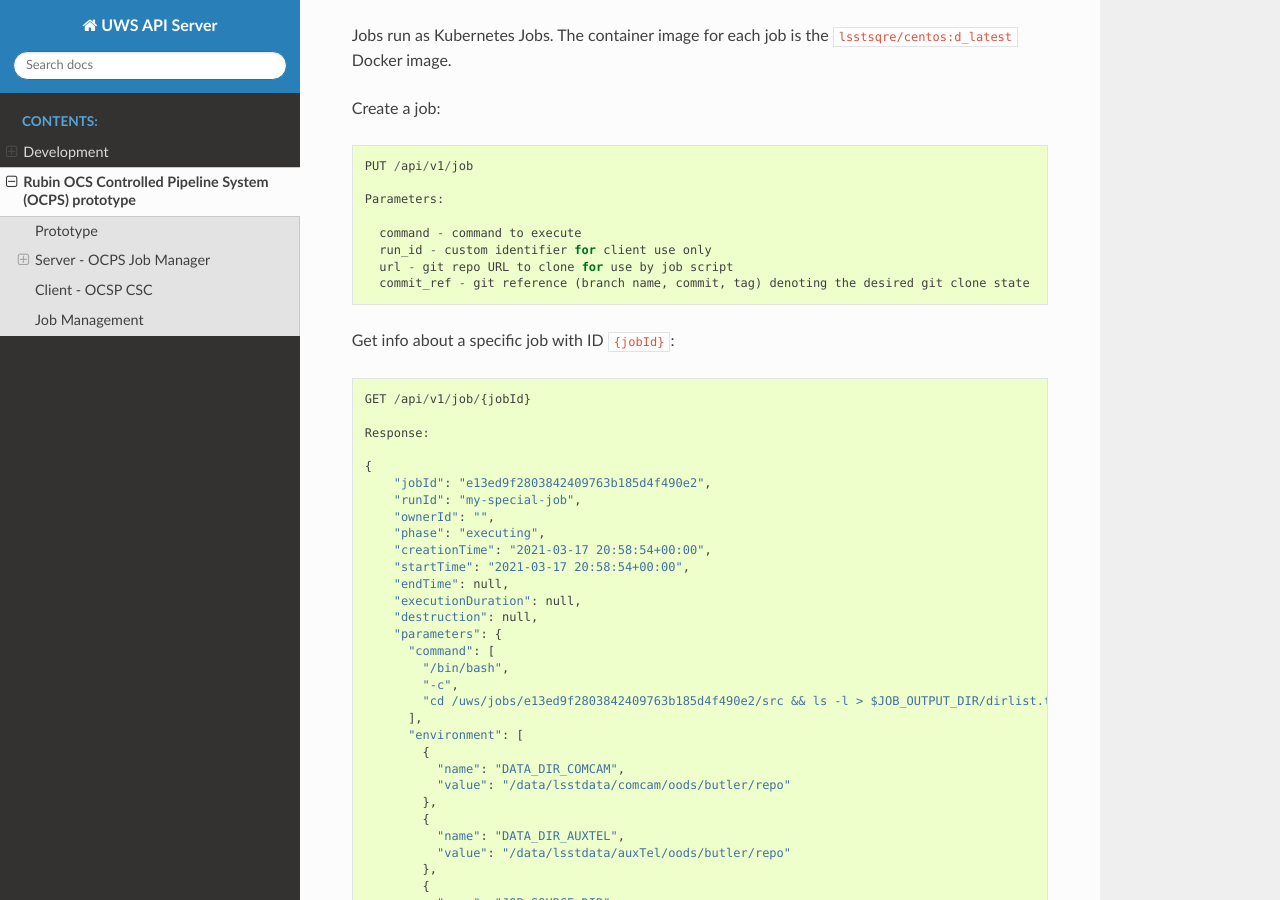
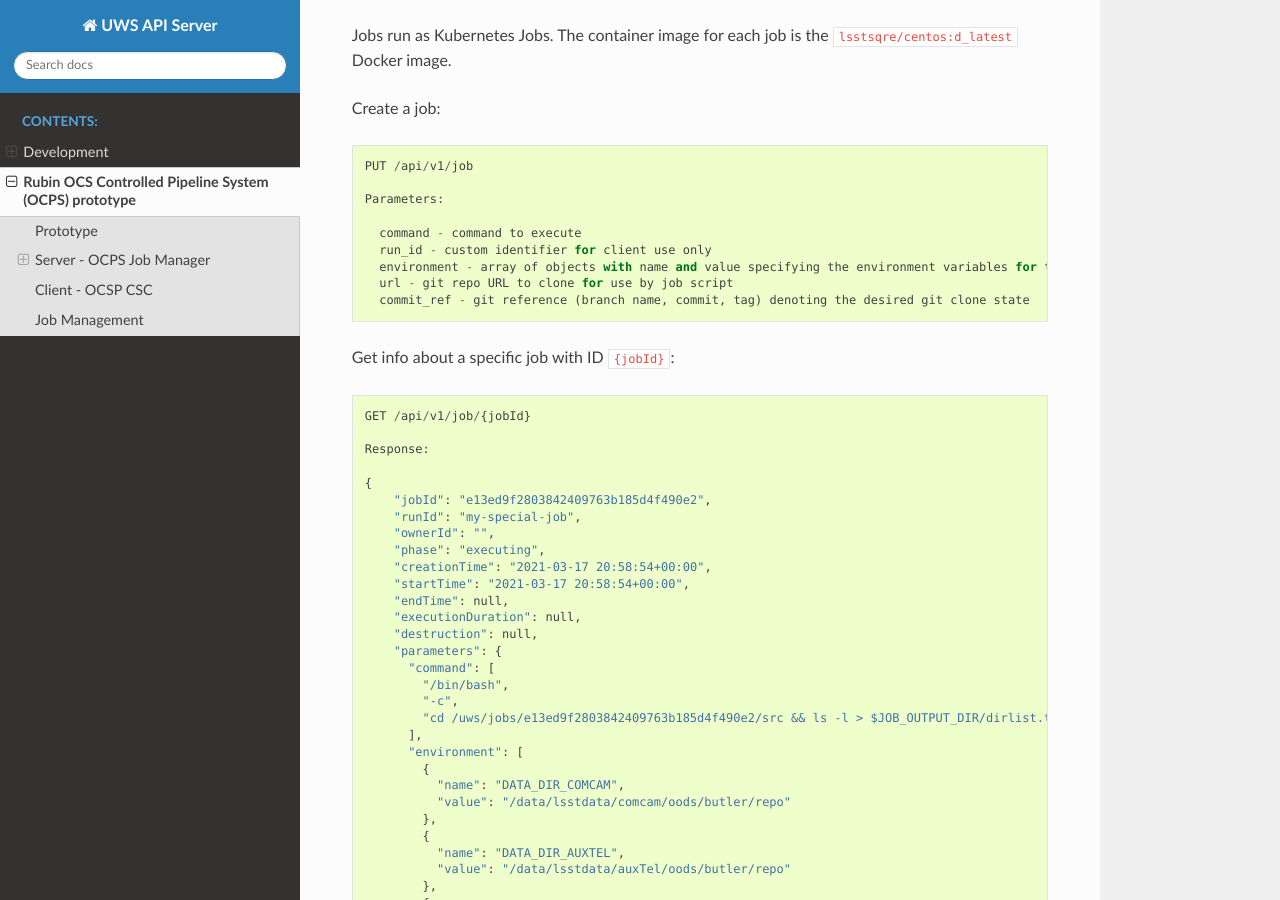
Before and after one commit to lsst-dm/uws-api-server, a Sphinx documentation site: the page built from docs/ocps_prototype.rst, in a window 1280 px wide and 900 px high, scrolled down 1422 px. Built offline with Sphinx 7.4.7 and the Read the Docs theme 2.0.0, drawn with Linux system fonts in a browser that asks for light colours; pages that are not in the unit, such as notebooks, are missing from menus.

Commit message:
Update ocps_prototype.rst

```diff
--- a/docs/ocps_prototype.rst
+++ b/docs/ocps_prototype.rst
@@ -48,6 +48,7 @@ Create a job::
 
     command - command to execute
     run_id - custom identifier for client use only
+    environment - array of objects with name and value specifying the environment variables for the executing script
     url - git repo URL to clone for use by job script
     commit_ref - git reference (branch name, commit, tag) denoting the desired git clone state
 
```
